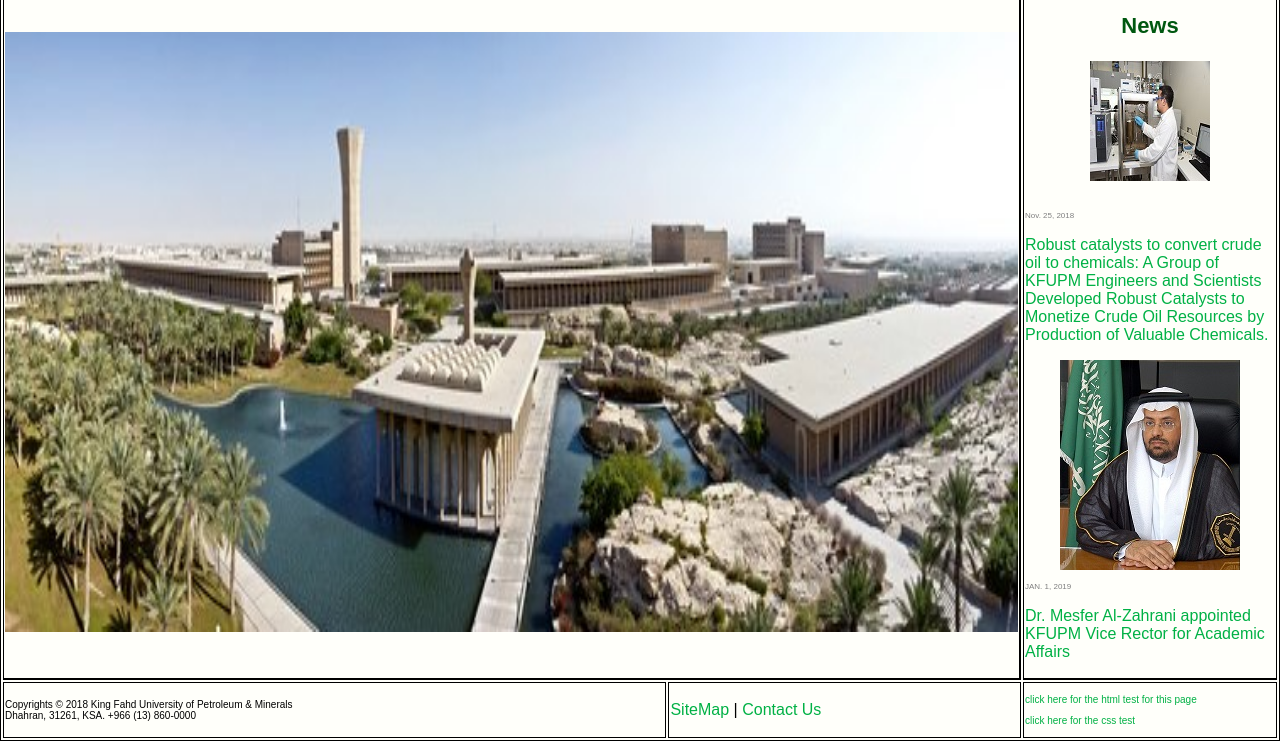
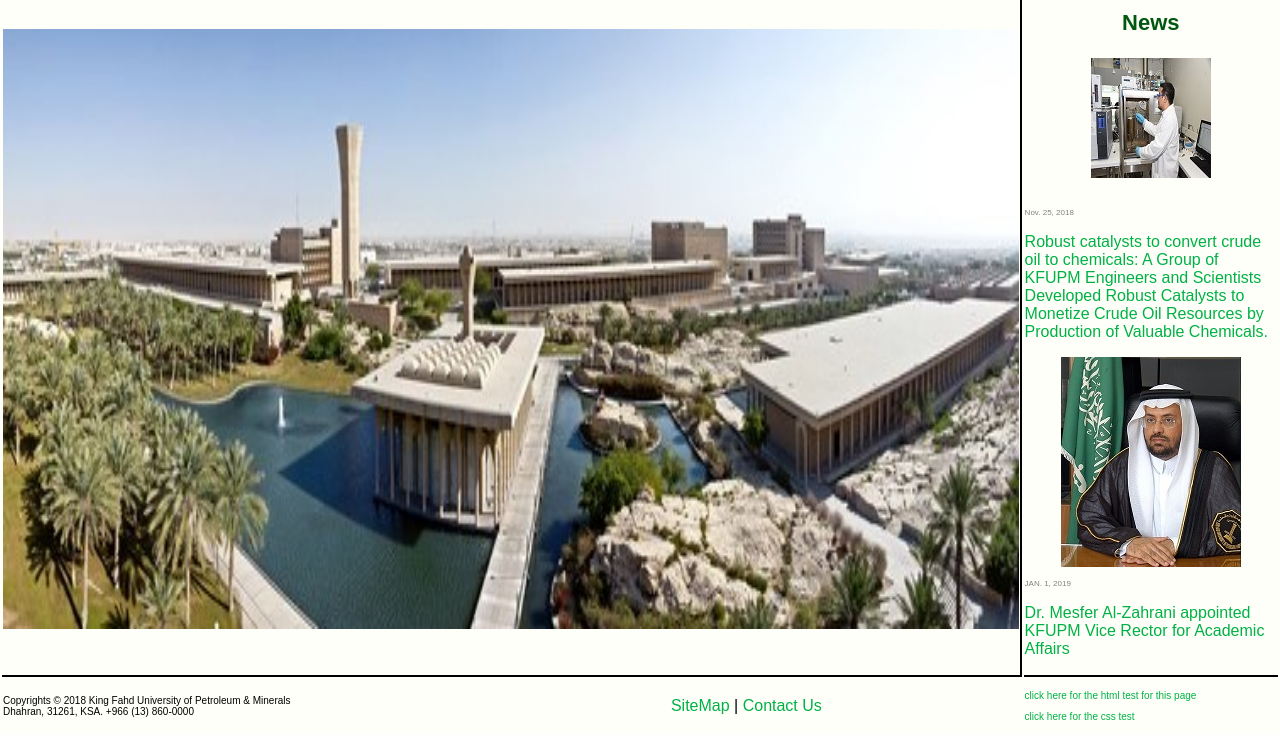
Before and after one commit to A7madHD/SWE-363-HW, a plain HTML site: page index.htm in a window 1280 px wide. Shown: the part 141-882 px from the top of the page. Drawn offline with Linux system fonts and the light colour scheme.

Commit message:
Update style.css

```diff
--- a/style.css
+++ b/style.css
@@ -10,9 +10,9 @@ label {
 input{
 	margin-bottom:5px;
 }
-table, th, td {
+/*table, th, td {
   border: 1px solid black;
-}
+}*/
 h1 {
   font-size: 14px;
   font-weight: bold;
```
